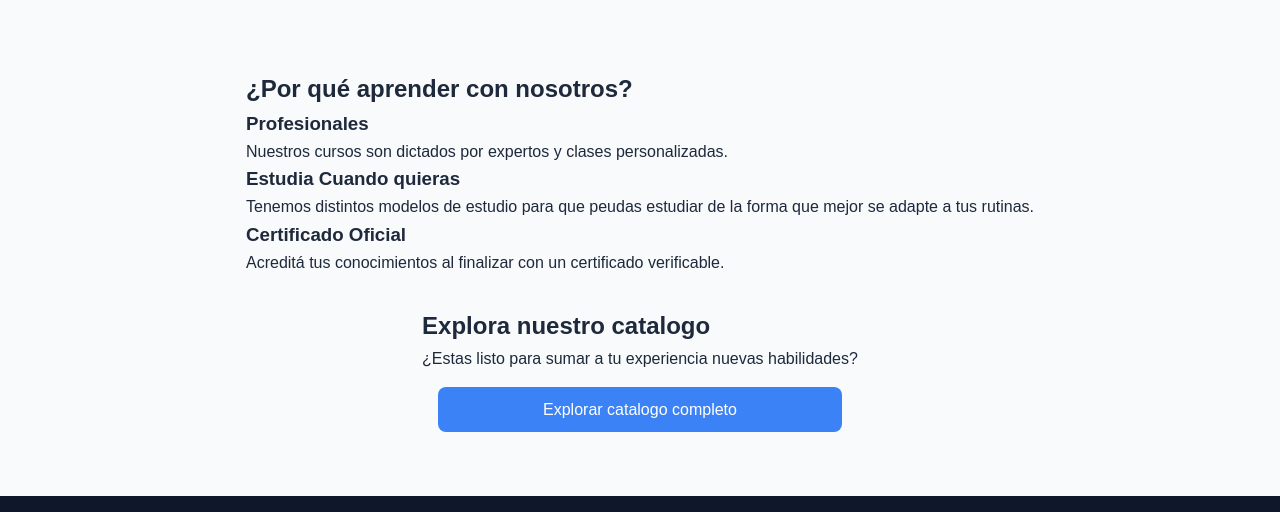
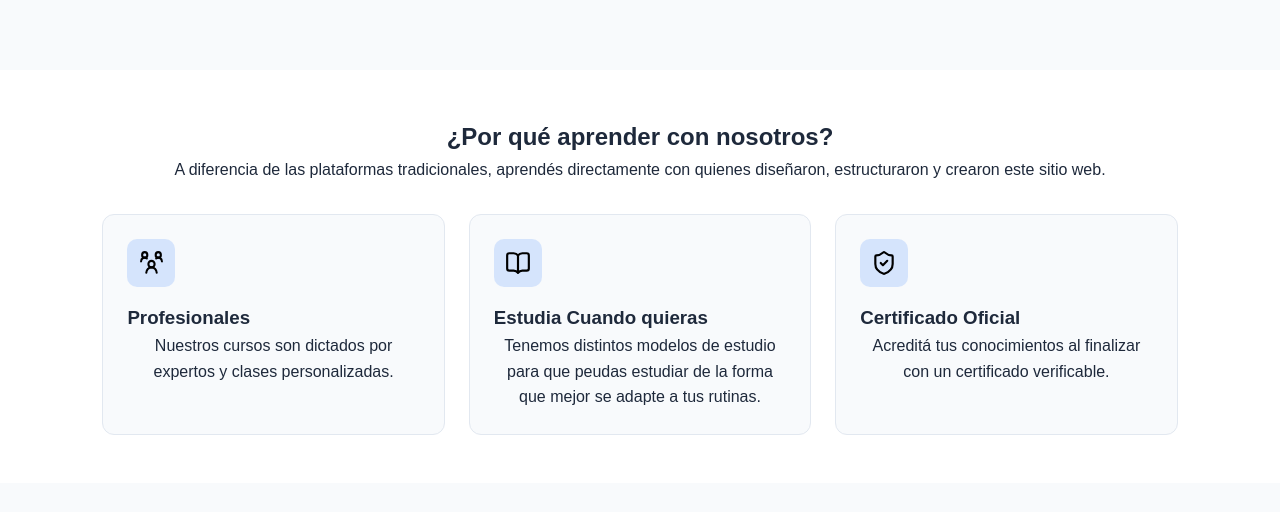
Before and after one commit to thomilepez/Trabajo_Practico_Grupo_06, a plain HTML site: page index.html in a window 1280 px wide. Shown: the part 1544-2056 px from the top of the page. Drawn offline with Linux system fonts and the light colour scheme; files whose address does not match are found by name.

Commit message:
Finalizacion de stylo de index.html

```diff
--- a/Estilos/styles.css
+++ b/Estilos/styles.css
@@ -492,7 +492,34 @@ img{
     background-color: var(--Color-Hover-hipervinculos);
 }
 
-
+.valores{
+    padding: 3rem 8%;
+    background-color: #fff;
+}
+.valores h2, .valores p{
+    text-align: center;
+}
+.lista-valores{
+    display: flex;
+    flex-wrap: wrap;
+    gap: 1.5rem;
+    margin-top: 2rem;
+}
+.valor{
+    flex: 1 1 14rem;
+    background-color: var(--Color-Fondo);
+    border: 1px solid var(--Color-Borde);
+    border-radius: 12px;
+    padding: 1.5rem;
+}
+.valor img{
+    width: 3rem;
+    height: 3rem;
+    padding: 0.7rem;
+    margin-bottom: 1rem;
+    border-radius: 10px;
+    background-color: var(--Colo-boton-opaco);
+}
 /* ==========================================================
    5. DOCENTES
    ========================================================== */
--- a/index.html
+++ b/index.html
@@ -82,31 +82,34 @@
     </section>
 
 
-     <section class="seccion-beneficios">
-        <div class="tarjeta-beneficio">
+    <section class="valores">
             <h2>¿Por qué aprender con nosotros?</h2>
-  <div class="contenedor-beneficios">
-   </div>
- <div class="tarjeta-beneficio">
+            <p>A diferencia de las plataformas tradicionales, aprendés directamente con quienes diseñaron, estructuraron y crearon este sitio web.</p>
+
+            <div class="lista-valores">
+                <div class="valor">
+                    <img src="svg's/Iconos-SVG/black/grupo-users.svg" alt="">
                     <h3>Profesionales</h3>
                     <p>Nuestros cursos son dictados por expertos y clases personalizadas.</p>
                 </div>
 
- <div  class="tarjeta-beneficio">
+                <div  class="valor">
+                    <img src="svg's/Iconos-SVG/black/libro-abierto.svg" alt="">
                     <h3>Estudia Cuando quieras</h3>
                     <p>Tenemos distintos modelos de estudio para que peudas estudiar de la forma que mejor se adapte a tus rutinas.</p>
                 </div>
 
-    <div class="tarjeta-beneficio">
+                <div class="valor">
+                    <img src="svg's/Iconos-SVG/black/escudo-check.svg" alt="">
                     <h3>Certificado Oficial</h3>
                     <p>Acreditá tus conocimientos al finalizar con un certificado verificable.</p>
                 </div>
             </div>
     </section>
 
-    </section>
 
-    <section class="llamado-accion">
+
+    <section class="valores">
       <h2>Explora nuestro catalogo</h2>
       <p>¿Estas listo para sumar a tu experiencia nuevas habilidades?</p>
       <a href="tienda-carrito/catalogo-cursos.html" class="btn-cursos-masInfo">Explorar catalogo completo</a>
```
Lines whose indentation alone changed are shown as unchanged.
